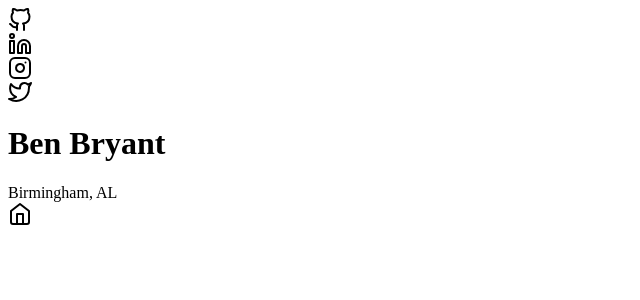
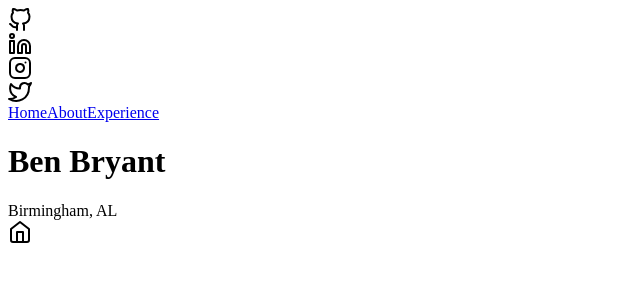
Before and after one commit to Bryantellius/MyPage, a React app: page / in a window 1280 px wide. Shown: the top 300 px of the page, without its empty margins (0-640 px from the left). Built offline with nearby package versions, Linux system fonts and the light colour scheme.

Commit message:
tweaked with the navbar name animation and potential dropdown menu, tested react routes

```diff
--- a/src/client/App.tsx
+++ b/src/client/App.tsx
@@ -1,17 +1,14 @@
 import * as React from "react";
 import { BrowserRouter, Switch, Route } from "react-router-dom";
+import NavBar from "./components/NavBar";
 import Home from "./views/Home";
 import About from "./views/About";
 import Experience from "./views/Experience";
 
-class App extends React.Component<IAppProps> {
-  constructor(props: IAppProps) {
-    super(props);
-  }
-
-  render() {
+const App: React.FC<IAppProps> = () => {
   return (
     <BrowserRouter>
+      <NavBar />
       <Switch>
         <Route exact path="/" component={Home}></Route>
         <Route path="/about" component={About}></Route>
@@ -19,8 +16,7 @@ class App extends React.Component<IAppProps> {
       </Switch>
     </BrowserRouter>
   );
-  }
-}
+};
 
 export interface IAppProps {}
 
--- a/src/client/components/Media.tsx
+++ b/src/client/components/Media.tsx
@@ -1,15 +1,10 @@
 import * as React from "react";
 
-class Media extends React.Component<IMediaProps> {
-  constructor(props: IMediaProps) {
-    super(props);
-  }
-
-  render() {
+const Media: React.FC<IMediaProps> = () => {
   return (
     <div
       id="media"
-        className="d-flex justify-flex-start align-items-center border-right"
+      className="col-4 d-flex justify-flex-start align-items-start"
     >
       <div className="p-2">
         <svg
@@ -63,7 +58,7 @@ class Media extends React.Component<IMediaProps> {
           <line x1="17.5" y1="6.5" x2="17.51" y2="6.5"></line>
         </svg>
       </div>
-        <div className="p-2">
+      <div className="p-2 border-right">
         <svg
           xmlns="http://www.w3.org/2000/svg"
           width="24"
@@ -81,8 +76,7 @@ class Media extends React.Component<IMediaProps> {
       </div>
     </div>
   );
-  }
-}
+};
 
 export interface IMediaProps {}
 
--- a/src/client/components/Nav.tsx
+++ b/src/client/components/Nav.tsx
@@ -1,20 +1,33 @@
 import * as React from "react";
+import { NavLink } from "react-router-dom";
 
-class Nav extends React.Component<INavProps> {
-  constructor(props: INavProps) {
-    super(props);
-  }
+const Nav: React.FC<INavProps> = () => {
+  const toggleMenu = () => {
+    alert("test menu");
+  };
 
-  render() {
-    return (
-      <div id="nav">
-          <div id="line1" className="navLines"></div>
-          <div id="line2" className="navLines"></div>
-          <div id="line3" className="navLines"></div>
+  return (
+    <>
+      {/* <div
+        id="nav"
+        className="col-4 d-flex flex-column justify-content-start align-items-end"
+        onClick={toggleMenu}
+      >
+        <div id="line1" className="navLines"></div>
+        <div id="line2" className="navLines"></div>
+        <div id="line3" className="navLines"></div>
+      </div> */}
+      <div
+        id="navLinks"
+        className="col-4 d-flex flex-column justify-content-start align-items-end"
+      >
+        <NavLink to="/" className="nav-link text-dark p-1">Home</NavLink>
+        <NavLink to="/about" className="nav-link text-dark p-1">About</NavLink>
+        <NavLink to="/xp" className="nav-link text-dark p-1">Experience</NavLink>
       </div>
-    );
-  }
-}
+    </>
+  );
+};
 
 export interface INavProps {}
 
--- /dev/null
+++ b/src/client/components/NavBar.tsx
@@ -0,0 +1,31 @@
+import * as React from "react";
+import Media from "./Media";
+import Nav from "./Nav";
+import { useLocation } from "react-router-dom";
+
+const NavBar: React.FC<INavBarProps> = () => {
+  const location = useLocation();
+
+  if (location.pathname !== "/") {
+    return (
+      <div id="navBar" className="row">
+        <Media />
+        <div className="col-4 text-center">
+          <h1 id="navHeader">Ben Bryant</h1>
+        </div>
+        <Nav />
+      </div>
+    );
+  } else {
+    return (
+      <div id="navBar">
+        <Media />
+        <Nav />
+      </div>
+    );
+  }
+};
+
+export interface INavBarProps {}
+
+export default NavBar;
--- a/src/client/scss/app.scss
+++ b/src/client/scss/app.scss
@@ -1,22 +1,24 @@
 $theme-colors: (
-    'primary': #0091ea //Covalence Blue!  :D
+  "primary": #0091ea //Covalence Blue!  :D,
 );
 
 #root {
   display: flex;
   justify-content: center;
   align-items: center;
-    height: 100vh;
-    width: 100vw;
+  height: 100%;
+  width: 100%;
+  position: relative;
 }
 
 #homeHeader {
   font-size: 5rem;
-    font-family: 'Segoe UI', Tahoma, Geneva, Verdana, sans-serif;
+  font-family: "Segoe UI", Tahoma, Geneva, Verdana, sans-serif;
 }
 
 #homeCityName {
-    font-family: 'Lucida Sans', 'Lucida Sans Regular', 'Lucida Grande', 'Lucida Sans Unicode', Geneva, Verdana, sans-serif;
+  font-family: "Lucida Sans", "Lucida Sans Regular", "Lucida Grande",
+    "Lucida Sans Unicode", Geneva, Verdana, sans-serif;
 }
 
 .navLines {
@@ -26,16 +28,41 @@ $theme-colors: (
   margin: 5px 0;
 }
 
-#nav {
-    position: absolute;
-    right: 1rem;
-    top: 1rem;
+#nav:hover {
+  cursor: pointer;
 }
 
-#media {
+#navBar {
+  display: flex;
+  justify-content: space-between;
+  align-items: center;
   position: absolute;
-    left: 1rem;
-    top: 1rem;
+  padding: 1rem;
+  margin: auto;
+  top: 0;
+  width: 100%;
 }
 
-@import '../../../node_modules/bootstrap/scss/bootstrap.scss';
+#navHeader {
+  animation: NavHeadingAppear 2s;
+  font-family: "Segoe UI", Tahoma, Geneva, Verdana, sans-serif;
+  font-weight: 100;
+  align-self: stretch;
+}
+
+@keyframes NavHeadingAppear {
+  from {
+    opacity: 0%;
+  }
+  to {
+    opacity: 100%;
+  }
+}
+
+.nav-link:hover {
+  animation: getBorder 1s;
+  border-left: 2px outset gray;
+}
+
+
+@import "../../../node_modules/bootstrap/scss/bootstrap.scss";
--- a/src/client/views/About.tsx
+++ b/src/client/views/About.tsx
@@ -1,18 +1,12 @@
 import * as React from "react";
 
-class About extends React.Component<IAboutProps> {
-  constructor(props: IAboutProps) {
-    super(props);
-  }
-
-  render() {
-    return (
-      <main className="container my-5">
-        <h1 className="text-primary text-center">About Me</h1>
-      </main>
-    );
-  }
-}
+const About: React.FC<IAboutProps> = () => {
+  return (
+    <main className="container my-5">
+      <h1 className="text-primary text-center">About Me</h1>
+    </main>
+  );
+};
 
 export interface IAboutProps {}
 
--- a/src/client/views/Experience.tsx
+++ b/src/client/views/Experience.tsx
@@ -1,18 +1,12 @@
 import * as React from "react";
 
-class Experience extends React.Component<IExperienceProps> {
-  constructor(props: IExperienceProps) {
-    super(props);
-  }
-
-  render() {
-    return (
-      <main className="container my-5">
-        <h1 className="text-primary text-center">Experience</h1>
-      </main>
-    );
-  }
-}
+const Experience: React.FC<IExperienceProps> = () => {
+  return (
+    <main className="container my-5">
+      <h1 className="text-primary text-center">Experience</h1>
+    </main>
+  );
+};
 
 export interface IExperienceProps {}
 
--- a/src/client/views/Home.tsx
+++ b/src/client/views/Home.tsx
@@ -1,16 +1,8 @@
 import * as React from "react";
-import Media from "../components/Media";
-import Nav from "../components/Nav";
 
-class Home extends React.Component<IHomeProps> {
-  constructor(props: IHomeProps) {
-    super(props);
-  }
-
-  render() {
+const Home: React.FC<IHomeProps> = () => {
   return (
     <>
-        <Media />
       <div
         id="homeMainDiv"
         className="d-flex flex-column justify-content-center align-items-end border-right p-3"
@@ -42,11 +34,9 @@ class Home extends React.Component<IHomeProps> {
           </div>
         </div>
       </div>
-        <Nav />
     </>
   );
-  }
-}
+};
 
 export interface IHomeProps {}
 
```
Also changed, not shown: src/client/utils/Template.tsx (+7 -13 lines). Lines whose indentation alone changed are shown as unchanged.
